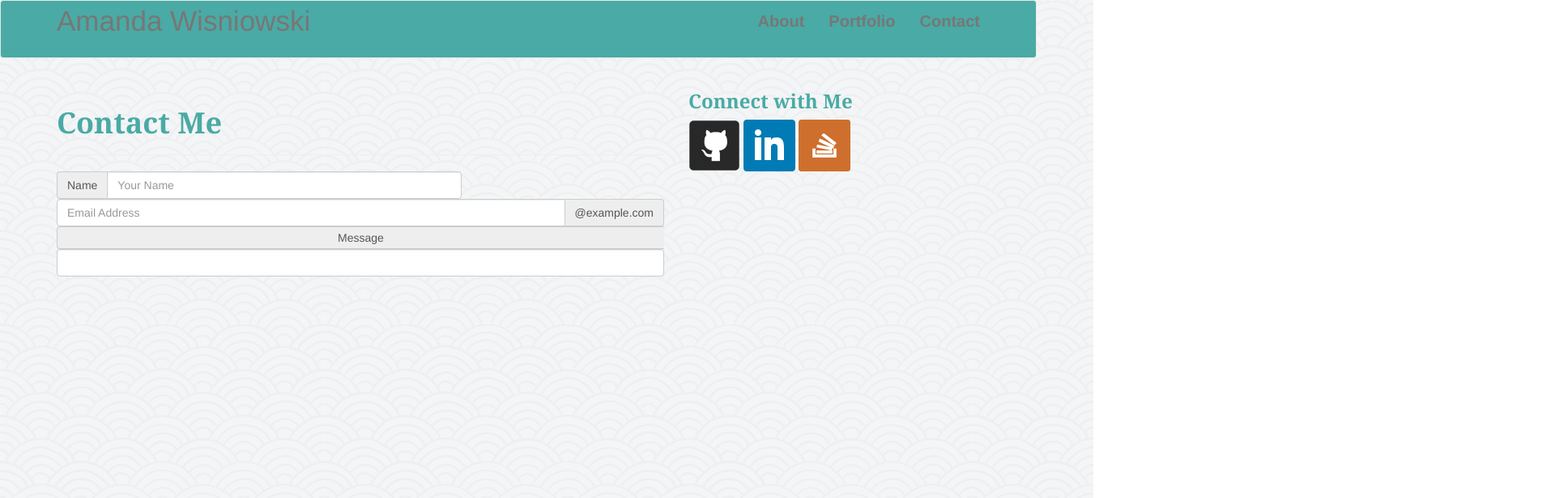
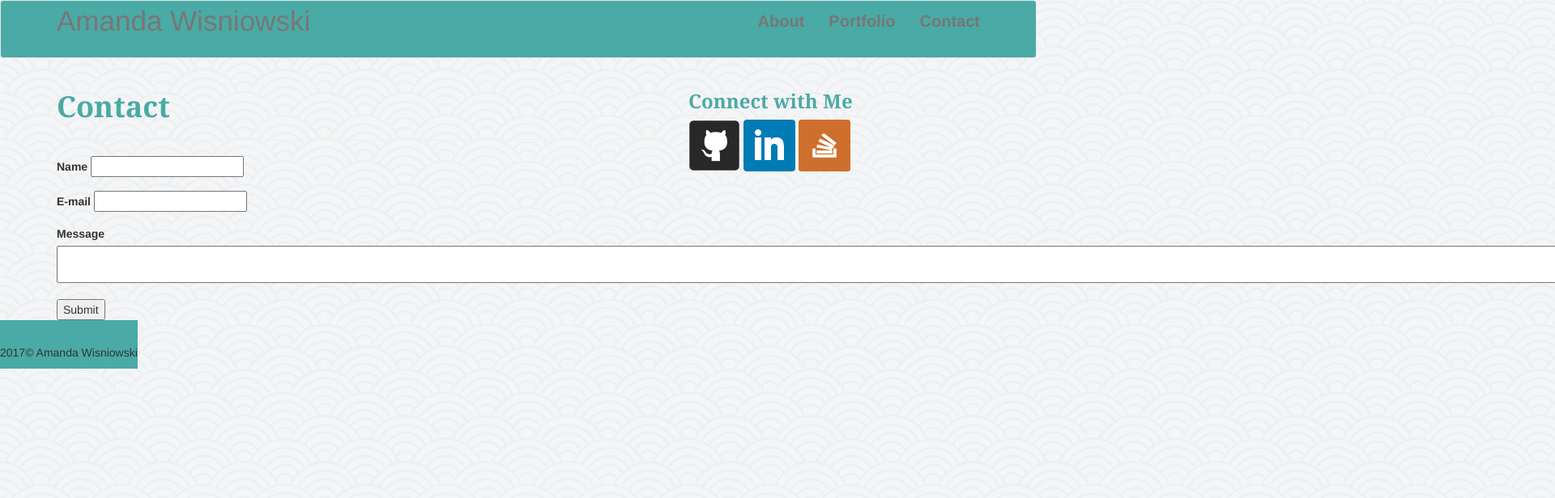
Before and after one commit to wisnioa/Bootstrap-Portfolio, a plain HTML site: page contact.html in a window 1280 px wide. Shown: the top 616 px of the page at 81% size, 1920 px wide, since content can reach past the window. Drawn offline with nearby package versions, Linux system fonts and the light colour scheme; files whose address does not match are found by name.

```diff
--- a/assets/CSS/style.css
+++ b/assets/CSS/style.css
@@ -28,10 +28,9 @@ body {
 }
 
 .footer {
-  position: absolute;
-  bottom: 0;
+
+  display: table-row;
   width: 100%;
-  height: 60px;
   background-color:#4aaaa5;
 }
 
--- a/contact.html
+++ b/contact.html
@@ -1,7 +1,6 @@
+<!DOCTYPE html>
 
 
-
-<!DOCTYPE html>
 <html lang="en-us">
 
 <head>
@@ -27,52 +26,67 @@
         <a class="navbar-brand" href="index.html">Amanda Wisniowski</a>
       </div>
       <ul class="nav navbar-nav navbar-right">
-        <li><a href="index.html">About</a></li>
-        <li><a href="portfolio.html">Portfolio</a></li>
-        <li><a href="contact.html">Contact</a></li>
+        <li>
+          <a href="index.html">About</a>
+        </li>
+        <li>
+          <a href="portfolio.html">Portfolio</a>
+        </li>
+        <li>
+          <a href="contact.html">Contact</a>
+        </li>
       </ul>
     </div>
   </nav>
 
   <div class="container">
-    <div class="row">
-      <div class="col-md-8">
-        <div class="page-header">
-          <h1>Contact Me</h1>
-        </div>
+      <section class="row">
+          <div class="col-md-8">
+            <form class="contact-form">
+              <h1 class="contact-form-header">Contact</h1>
+              <hr class="contact-hr"/>
+              <div class="form-group">
+                <label class="label-name" for="name">Name</label>
+                <input type="text" id="name_input" name="user_name" />
+              </div>
+              <div class="form-group">
+                <label class="label-mail" for="mail">E-mail</label>
+                <input type="email" id="mail_input" name="user_mail" />
+              </div>
+              <div class="form-group">
+                <label class="label-msg" for="msg">Message</label><br />
+                <textarea id="msg" name="user_message_input" cols=600></textarea>
+              </div>
+              <button class="submit-btn">Submit</button>
+            </form>
+          </div>
 
-<div class="col-md-8 input-group">
-  <span class="input-group-addon" id="basic-addon1">Name</span>
-  <input type="text" class="form-control" placeholder="Your Name" aria-describedby="basic-addon1">
-</div>
 
-<div class="input-group">
-  <input type="text" class="form-control" placeholder="Email Address" aria-describedby="basic-addon2">
-  <span class="input-group-addon" id="basic-addon2">@example.com</span>
-</div>
 
-<div class="message-section">
-  <span class="input-group-addon">Message</span>
-  <input type="text" class="form-control" aria-label="Message">
-</div>
-</div>
-<div class="col-md-4 pull-right">
+      <div class="col-md-4 pull-right">
         <div class="social panel-default">
           <div class="social-heading">
             <h3 class="social-title">Connect with Me</h3>
           </div>
           <div class="social-body">
-          <a href="https://github.com/wisnioa" target="_blank" alt="Amanda github link"><img src="assets/images/github.png"/></a>
-          <a href="https://www.linkedin.com/in/amanda-wisniowski-b2874130" target="_blank" alt="Amanda linkedin link"><img src="assets/images/linkedin.png"></a>
-          <a href="https://stackoverflow.com/users/7643206/awisniowski" target="_blank" alt="Amanda stackoverflow link"><img src="assets/images/stackoverflow.png"></a>
+            <a href="https://github.com/wisnioa" target="_blank" alt="Amanda github link">
+              <img src="assets/images/github.png" />
+            </a>
+            <a href="https://www.linkedin.com/in/amanda-wisniowski-b2874130" target="_blank" alt="Amanda linkedin link">
+              <img src="assets/images/linkedin.png">
+            </a>
+            <a href="https://stackoverflow.com/users/7643206/awisniowski" target="_blank" alt="Amanda stackoverflow link">
+              <img src="assets/images/stackoverflow.png">
+            </a>
           </div>
-
         </div>
       </div>
-</div>
+    </div>
+  </section>
+  </div>
 </body>
 <footer class="footer">
-     <p>2017&copy; Amanda Wisniowski</p>
+  <p>2017&copy; Amanda Wisniowski</p>
 </footer>
 
 </html>
```
Also changed, not shown: portfolio.html (+1 -0 lines), 1 other file.
